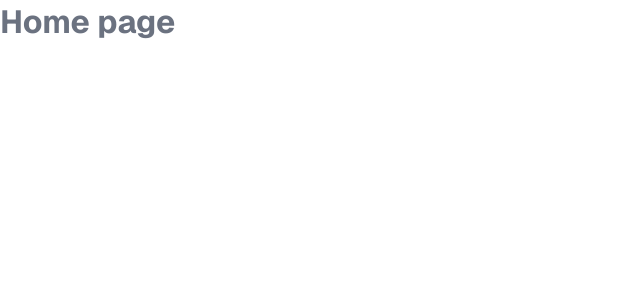
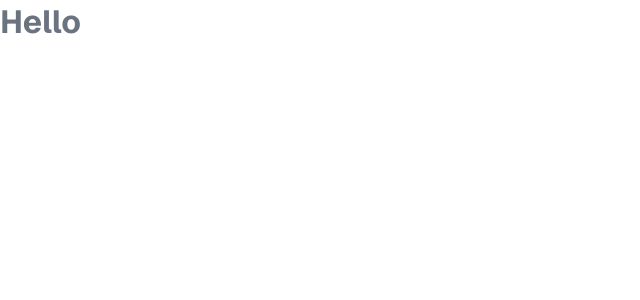
Before and after one commit to ixtk/sturdy-umbrella, a React (Vite) app in the folder frontend/: page / in a window 1280 px wide. Shown: the top 300 px of the page, without its empty margins (0-640 px from the left). Built offline with nearby package versions, Linux system fonts and the light colour scheme.

Commit message:
Add auth context

```diff
--- /dev/null
+++ b/frontend/src/AuthContext.jsx
@@ -0,0 +1,17 @@
+import { createContext, useState } from "react"
+
+export const AuthContext = createContext({
+  user: null
+})
+
+export const AuthContextProvider = ({ children }) => {
+  const [auth, setAuth] = useState({
+    user: null
+  })
+
+  return (
+    <AuthContext.Provider value={{ auth, setAuth }}>
+      {children}
+    </AuthContext.Provider>
+  )
+}
--- a/frontend/src/main.jsx
+++ b/frontend/src/main.jsx
@@ -2,11 +2,14 @@ import { StrictMode } from "react"
 import { createRoot } from "react-dom/client"
 import App from "./App.jsx"
 import { BrowserRouter } from "react-router"
+import { AuthContextProvider } from "./AuthContext.jsx"
 
 createRoot(document.getElementById("root")).render(
   <StrictMode>
-    <BrowserRouter>
-      <App />
-    </BrowserRouter>
+    <AuthContextProvider>
+      <BrowserRouter>
+        <App />
+      </BrowserRouter>
+    </AuthContextProvider>
   </StrictMode>
 )
--- a/frontend/src/pages/AuthPage.jsx
+++ b/frontend/src/pages/AuthPage.jsx
@@ -1,12 +1,16 @@
-import { useState } from "react"
+import { useState, useContext } from "react"
+import { AuthContext } from "../AuthContext"
 import "./Auth.scss"
 import { cn } from "../utils"
+import { useNavigate } from "react-router"
 
 export const AuthPage = () => {
   // login or register
   const [activeForm, setActiveForm] = useState("login")
   const [email, setEmail] = useState("")
   const [password, setPassword] = useState("")
+  const { setAuth } = useContext(AuthContext)
+  const navigate = useNavigate()
 
   const authUser = async event => {
     event.preventDefault()
@@ -26,7 +30,14 @@ export const AuthPage = () => {
 
     const json = await response.json()
 
-    console.log(json)
+    setAuth({
+      user: {
+        username: json.username,
+        email: json.email
+      }
+    })
+
+    navigate("/")
   }
 
   return (
--- a/frontend/src/pages/Home.jsx
+++ b/frontend/src/pages/Home.jsx
@@ -1,5 +1,9 @@
 import "./Home.scss"
+import { useContext } from "react"
+import { AuthContext } from "../AuthContext"
 
 export const HomePage = () => {
-  return <h1 className="title">Home page</h1>
+  const { auth } = useContext(AuthContext)
+
+  return <h1 className="title">Hello {auth.user?.username}</h1>
 }
```
